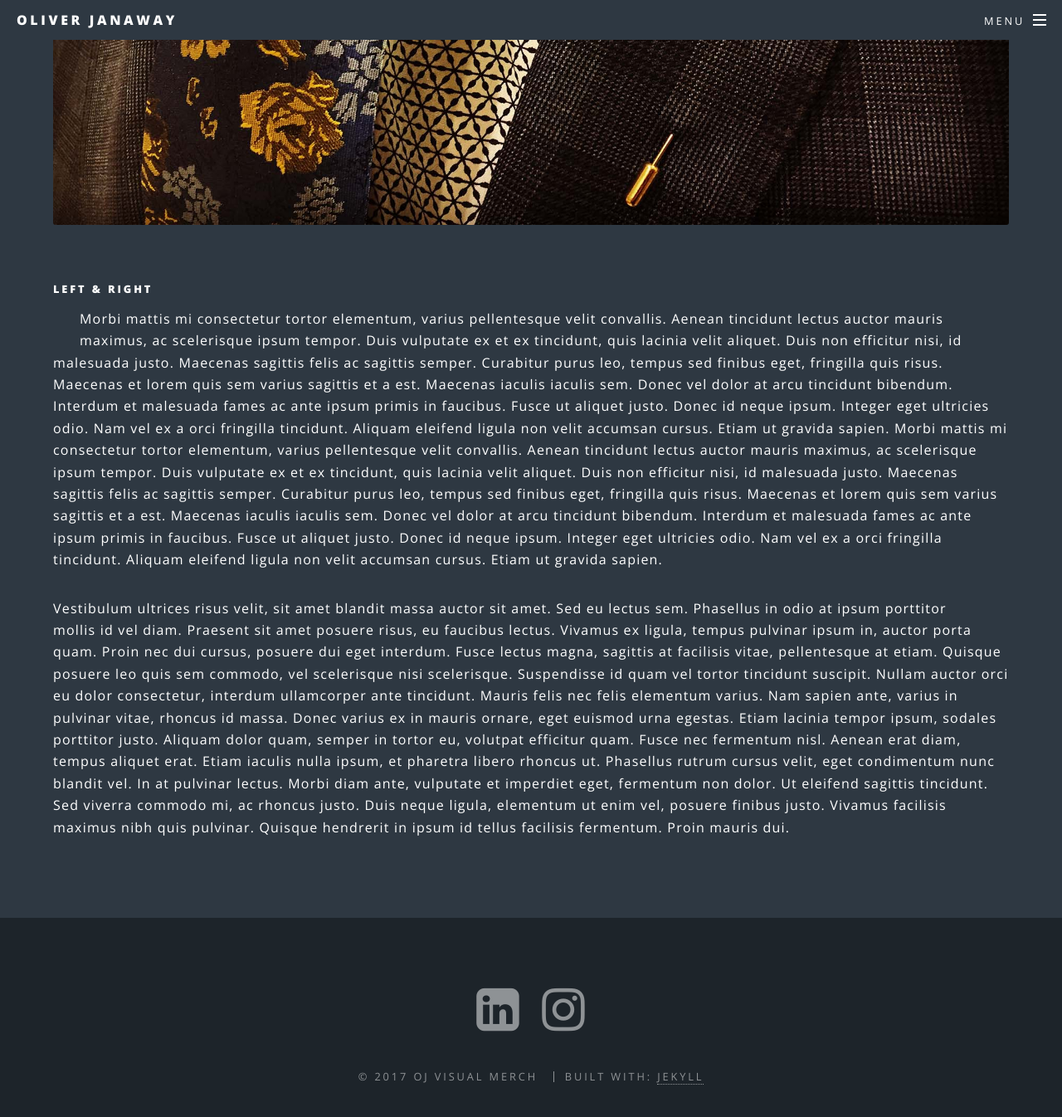
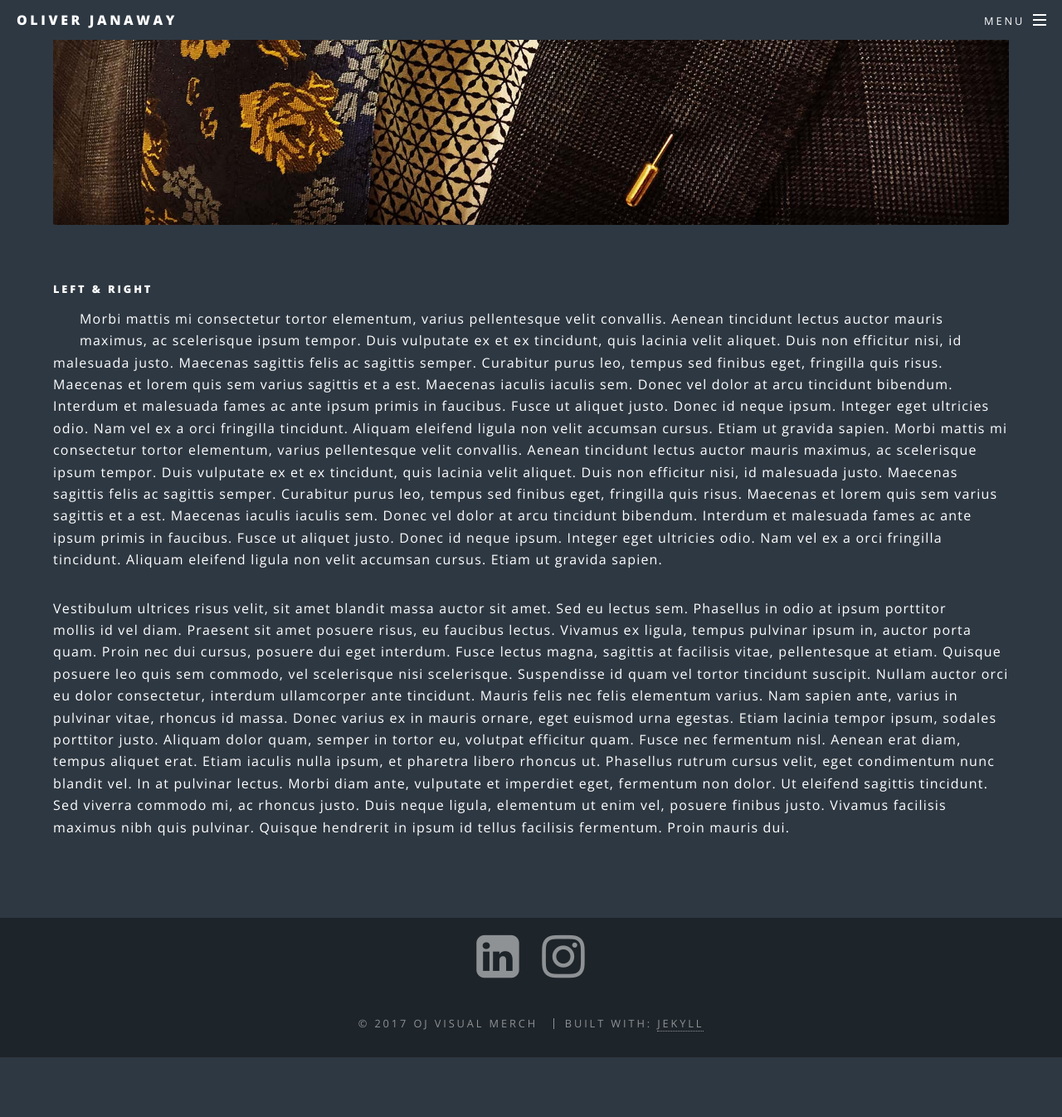
Before and after one commit to beebul/olly, a Jekyll site: the page built from elements.html, in a window 1280 px wide and 1400 px high, scrolled down 5174 px. Shown: the top 1346 px of the window at 83% size. Built offline with Jekyll 4.4.1, drawn with Linux system fonts in a browser that asks for light colours; a script that is not in the unit is left out; after the commit the page ends 6448 px from its top, so only the background shows below that.

Commit message:
tidying up buttons

```diff
--- a/css/main.scss
+++ b/css/main.scss
@@ -887,7 +887,7 @@
 		}
 
 		@include breakpoint(small) {
-			height: 1.75em;
+			//height: 1.75em;
 			line-height: 1.75em;
 			font-size: .9rem;
 		}
@@ -1753,7 +1753,7 @@
 /* Footer */
 
 	#footer {
-		@include padding(6em, 0);
+		@include padding(2em, 0);
 		background-color: darken(_palette(bg), 8);
 		text-align: center;
 
```
